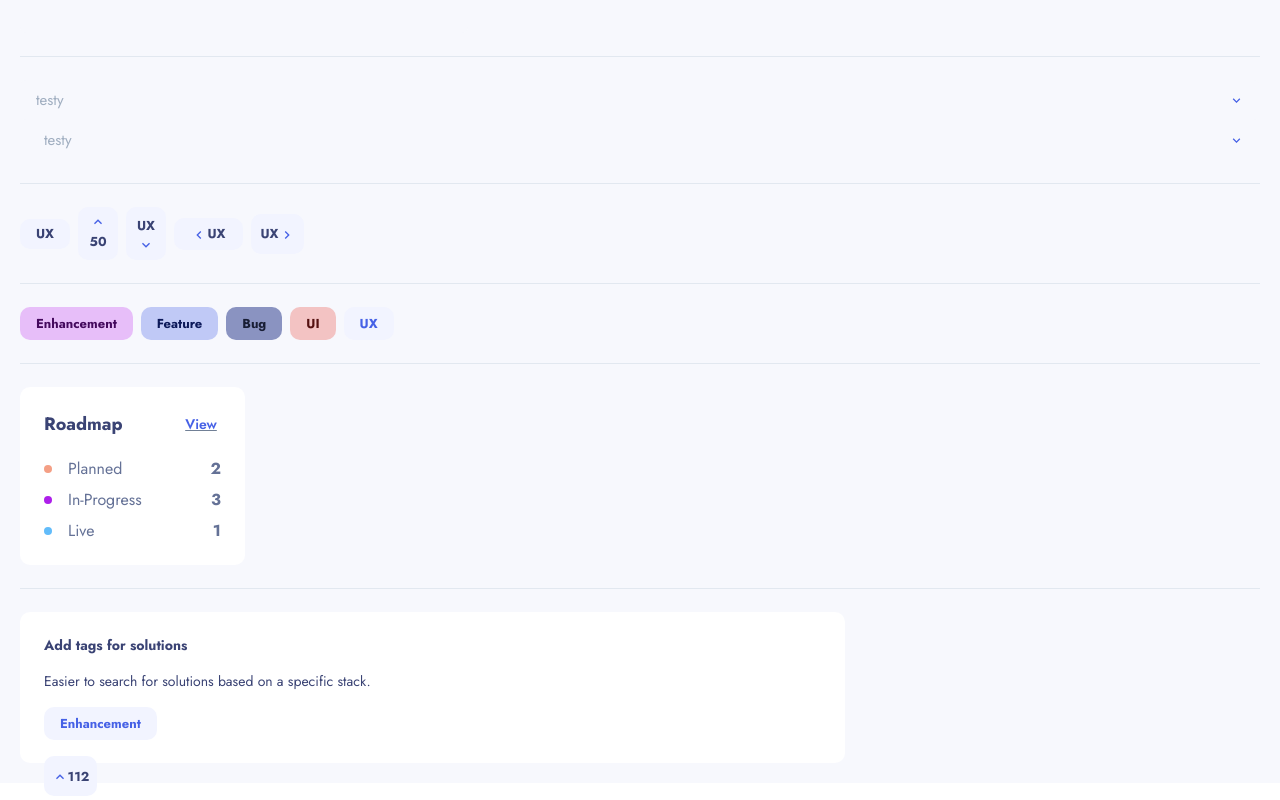
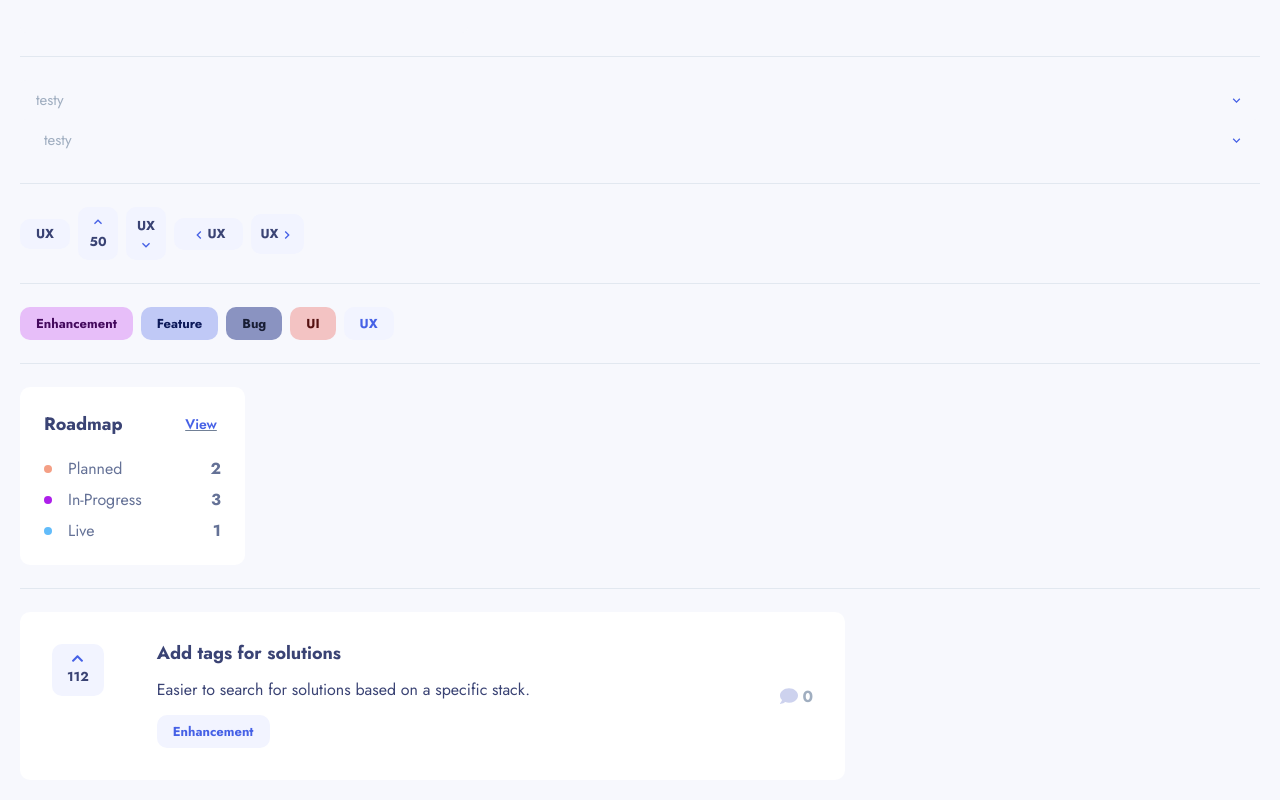
Before and after one commit to Jeangel/feedback-app-fe, a Next.js app: page /components in a window 1280 px wide. Shown: the part 572-1372 px from the top of the page. Built offline with nearby package versions, Linux system fonts and the light colour scheme.

Commit message:
Making some changes to improve components

```diff
--- a/src/components/forms/MenuList/index.tsx
+++ b/src/components/forms/MenuList/index.tsx
@@ -6,6 +6,8 @@ import {
   Flex,
   MenuDivider,
   SystemProps,
+  MenuListProps,
+  MenuItemOptionProps,
 } from '@chakra-ui/react'
 import React from 'react'
 
@@ -15,8 +17,8 @@ export interface IChakraMenuListProps {
   options: MenuListOption[]
   value?: string
   onChange: (value: string) => void
-  menuListProps?: SystemProps
-  menuItemOptionProps?: SystemProps
+  menuListProps?: MenuListProps
+  menuItemOptionProps?: MenuItemOptionProps
 }
 
 const MenuList = ({
--- a/src/components/forms/Select/index.tsx
+++ b/src/components/forms/Select/index.tsx
@@ -42,9 +42,8 @@ const Select = <T extends string = string>({
   }
 
   return (
-    <Menu closeOnBlur closeOnSelect>
+    <Menu closeOnBlur closeOnSelect id={id}>
       <MenuButton
-        id={id}
         as={Button}
         variant={variant}
         rightIcon={<ChevronDownIcon color='secondary.500' {...iconProps} />}
--- a/src/components/misc/FeedbackCard/index.tsx
+++ b/src/components/misc/FeedbackCard/index.tsx
@@ -2,12 +2,11 @@ import {
   Box,
   Flex,
   Text,
-  Badge
+  Badge,
+  Icon,
 } from '@chakra-ui/react'
 
-import { ChevronUpIcon,  } from '@chakra-ui/icons'
-
-import Toggle from '@components/forms/Toggle'
+import { FaChevronUp, FaComment } from 'react-icons/fa'
 
 interface IFeedbackCardProps{
   title: string,
@@ -18,25 +17,120 @@ interface IFeedbackCardProps{
 }
 
 const FeedbackCard = ({title, description, category, votesCount, commentsCount}: IFeedbackCardProps) => {
-  const toggle = () => {
-    console.log('toggled!!')
-  }
-
-  return <Box w={[327, 689, 825]} h={[200, 151, 151]} bg='white' borderRadius='10px' p='24px'>
-    <Flex h='104px' direction='column' justifyContent='space-between' marginBottom='16px'>
-      <Text variant='body3' fontWeight='bold'>{title}</Text>
-      <Text variant='body3' fontWeight='normal'>{description}</Text>
-      <Badge variant='feedbackTag'>{category}</Badge>
-    </Flex>
-    <Toggle
-      isToggled={false}
-      label={String(votesCount)}
-      onToggle={toggle}
-      orientation='horizontal'
-      leftIcon={ChevronUpIcon}
-    />
-    {/* Add the comments part */}
-  </Box>
+  return (
+    <Box
+      bg='white'
+      flexDir='row'
+      display='flex'
+      flexWrap='wrap'
+      w={[327, 689, 825]}
+      h={[200, 151, 151]}
+      borderRadius='10px' p='24px'
+      justifyContent='space-between'
+      sx={{
+        '@media screen and (min-width: 768px)': {
+          padding: '32px',
+          height: 'fit-content'
+        }
+      }}
+    >
+      <Flex
+        h='104px'
+        direction='column'
+        justifyContent='space-between'
+        marginBottom='16px'
+        sx={{
+          '@media screen and (min-width: 768px)': {
+            order: 1,
+            width: '75%',
+            marginBottom: 0
+          }
+        }}
+      >
+        <Text
+          variant='body3'
+          fontWeight='bold'
+          sx={{
+            '@media screen and (min-width: 768px)': {
+              fontSize: '18px'
+            }
+          }}
+        >
+          {title}
+        </Text>
+        <Text
+          variant='body3'
+          fontWeight='normal'
+          sx={{
+            '@media screen and (min-width: 768px)': {
+              fontSize: '16px'
+            }
+          }}
+        >
+          {description}
+        </Text>
+        <Badge variant='feedbackTag'>{category}</Badge>
+      </Flex>
+      <Badge
+        variant='feedbackTag'
+        color='tertiary.500'
+        sx={{
+          '@media screen and (min-width: 768px)': {
+            order: 0,
+            flexDir: 'column',
+            alignItems: 'center',
+            justifyContent: 'center',
+            padding: '8px 15px'
+          }
+        }}
+      >
+        <Icon
+          as={FaChevronUp}
+          marginRight='10px'
+          color='secondary.500'
+          sx={{
+            '@media screen and (min-width: 768px)': {
+              marginRight: 0
+            }
+          }}
+        />
+        {votesCount}
+      </Badge>
+      <Box
+        display='flex'
+        flexDir='row'
+        alignItems='center'
+        sx={{
+          '@media screen and (min-width: 768px)': {
+            order: 2
+          }
+        }}
+      >
+        <Icon
+          as={FaComment}
+          marginRight='4px'
+          color='#CDD2EE'
+          sx={{
+            '@media screen and (min-width: 768px)': {
+              fontSize: '18px'
+            }
+          }}
+        />
+        <Text
+          variant='body3'
+          fontWeight='bold'
+          color={commentsCount === 0 ? 'gray.400' : 'tertiary.500'}
+          sx={{
+            '@media screen and (min-width: 768px)': {
+              fontSize: '16px'
+            }
+          }}
+        >
+          {commentsCount}
+        </Text>
+      </Box>
+    </Box>
+  )
 }
 
 export default FeedbackCard
--- a/src/pages/components.tsx
+++ b/src/pages/components.tsx
@@ -165,7 +165,7 @@ const Components: NextPage = () => {
           description='Easier to search for solutions based on a specific stack.'
           category='Enhancement'
           votesCount={112}
-          commentsCount={2}
+          commentsCount={0}
         />
       </HStack>
     </Box>
--- a/src/theme/components/badge.ts
+++ b/src/theme/components/badge.ts
@@ -4,10 +4,13 @@ const badge: ComponentSingleStyleConfig = {
   baseStyle: {
     borderRadius: 10,
     minHeight: 30,
+    height: "fit-content",
     padding: "5px 16px",
     fontSize: "13px",
     textTransform: "initial",
     width: "fit-content",
+    display: "flex",
+    alignItems: "center",
   },
   variants: {
     feedbackTag: {
```
